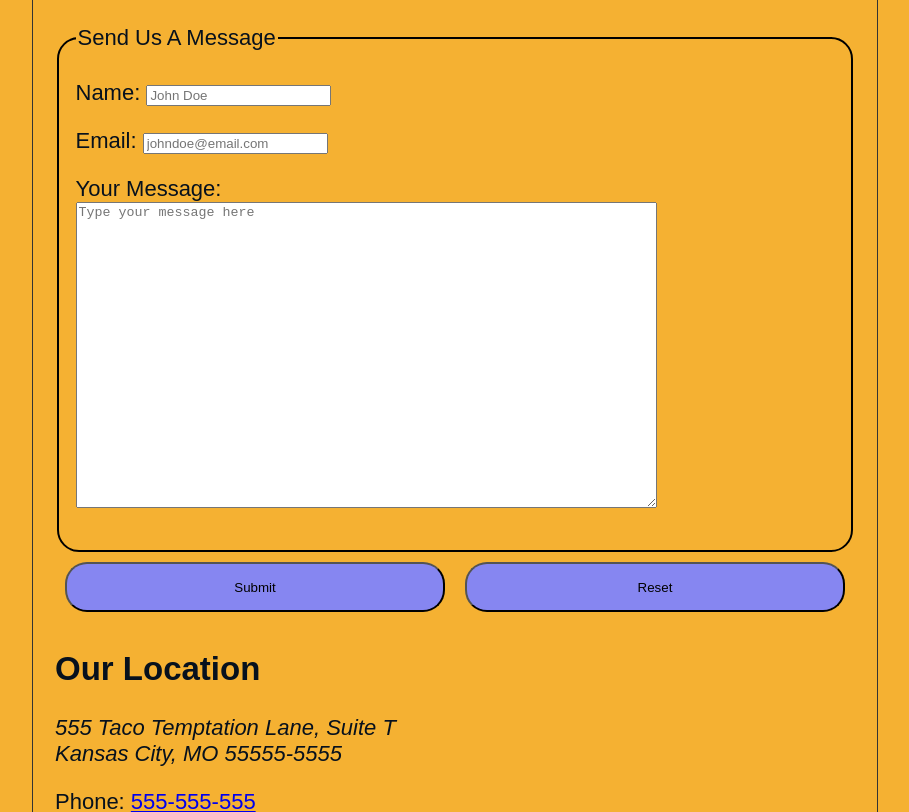
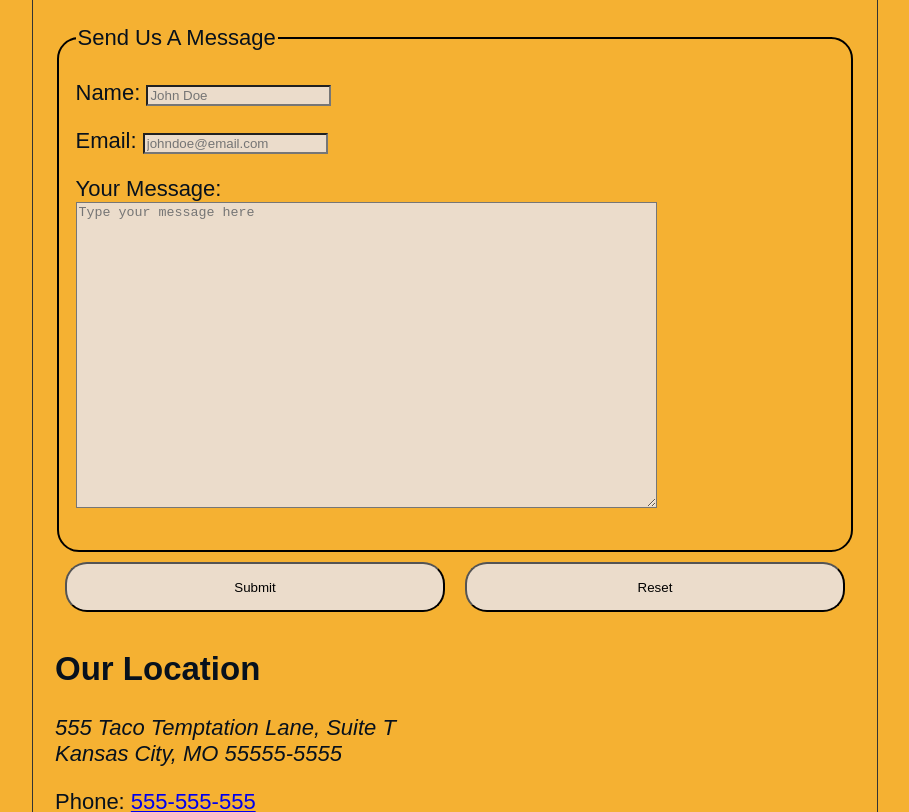
Before and after one commit to Abdulhakeem010/HTML-first-project, a plain HTML site: page contact.html in a window 1280 px wide. Shown: the part 657-1469 px from the top of the page, without its empty margins (185-1094 px from the left). Drawn offline with Linux system fonts and the light colour scheme.

Commit message:
Update main.css to modify button and input styles
- Changed button background color to #EBDCCB for a softer appearance.
- Added consistent background color for input and textarea elements to match the button styling.

```diff
--- a/main.css
+++ b/main.css
@@ -31,10 +31,13 @@ caption {
   text-align: center;
 }
 button {
-  background: rgb(134, 134, 241);
+  background: #EBDCCB;
   border-radius: 1rem;
   width: 50%;
   height:50px;
   cursor: pointer;
   margin:10px;
 }
+input,textarea {
+  background: #EBDCCB;
+}
```
